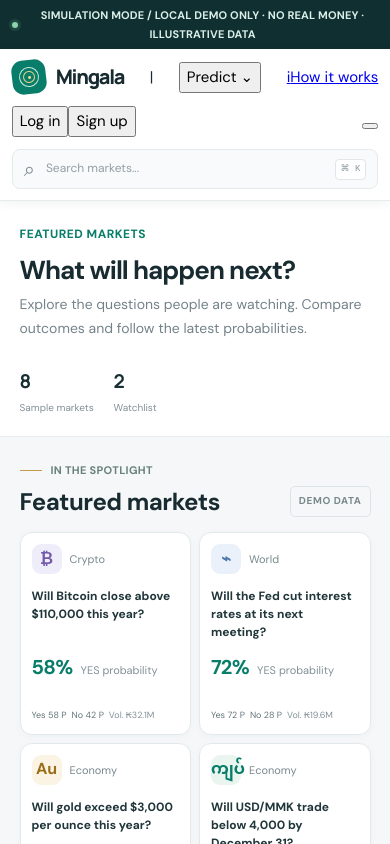
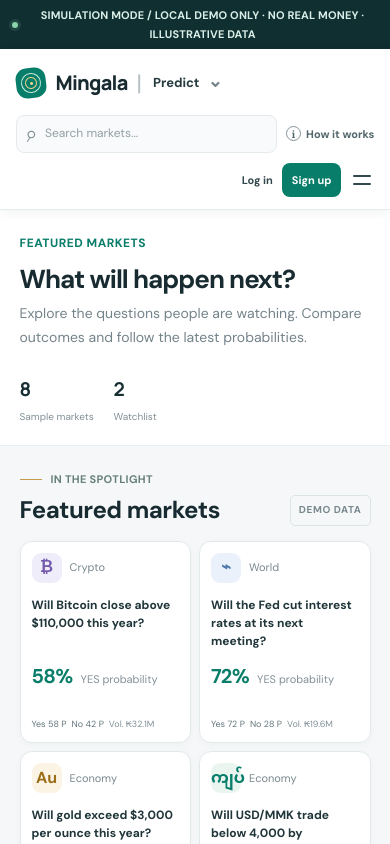
Before and after one commit to 0xmingalaba/khanthman0, a Next.js app: page /en in a window 390 px wide. Shown: the top 844 px of the page. Built offline with nearby package versions, Linux system fonts and the light colour scheme.

Commit message:
Style Mingala global navigation and dropdown menus

```diff
--- a/app/globals.css
+++ b/app/globals.css
@@ -415,3 +415,70 @@ html[lang="my"] .market-outcomes span{font-size:11px}
  .top-search{order:3;width:100%;max-width:none}
  .top-actions{margin-left:auto}
 }
+
+
+/* Mingala global navigation: original logo + Predict menu + search beside How it works. */
+.topbar{display:flex;align-items:center;justify-content:flex-start;gap:clamp(10px,1.35vw,20px);height:68px;padding:0 clamp(18px,4vw,64px);white-space:nowrap}
+.topbar>.brand{gap:10px}
+.topbar .brand-mark{width:34px;height:34px;flex:none}
+.topbar .brand-word{font-family:Manrope,sans-serif;font-size:23px;font-weight:800;letter-spacing:-.8px;color:#182b31}
+.nav-divider{color:#b5c0c3;font-size:23px;font-weight:300;line-height:1}
+.predict-wrap,.menu-wrap{position:relative;display:flex;align-items:center;flex:none}
+.predict-trigger{display:flex;align-items:center;gap:8px;border:0;background:transparent;color:#263b40;font-size:14px;font-weight:750;padding:12px 2px}
+.dropdown-chevron{font-size:18px;color:#77878c;line-height:1;transform:translateY(-2px)}
+.top-search{margin-left:auto;flex:none;width:min(250px,22vw);height:40px;display:flex;align-items:center;gap:9px;padding:0 11px;border:1px solid #e5ebed;border-radius:8px;background:#f8fafb;color:#7a8a90}
+.top-search .search-glyph{font-size:22px;line-height:1;transform:rotate(-15deg)}
+.top-search input{width:100%;min-width:0;border:0;outline:0;background:transparent;color:#20363b;font:inherit;font-size:12px}
+.top-search input::placeholder{color:#93a0a5}
+.top-search kbd{flex:none;padding:2px 5px;border:1px solid #e1e7e9;border-radius:4px;background:#fff;font-size:9px;color:#8b999e}
+.top-search:focus-within{border-color:#85cdb2;box-shadow:0 0 0 3px #dff2e9}
+.how-link{display:inline-flex;align-items:center;gap:8px;flex:none;text-decoration:none;color:#52666b;font-size:13px;font-weight:650}
+.how-link:hover,.login-button:hover{color:#087d69}
+.info-icon{width:17px;height:17px;display:grid;place-items:center;border:1.5px solid #849398;border-radius:50%;font-family:Georgia,serif;font-size:12px;font-weight:700;line-height:1}
+.auth-actions{display:flex;align-items:center;gap:15px;flex:none}
+.login-button,.signup-button{border:0;background:transparent;color:#33484d;font-size:13px;font-weight:700;padding:9px 0;white-space:nowrap}
+.signup-button{padding:10px 16px;border-radius:8px;background:#087d69;color:#fff}
+.signup-button:hover{background:#056452}
+.menu-trigger{width:30px;height:34px;display:flex;flex-direction:column;align-items:center;justify-content:center;gap:6px;border:0;background:transparent;padding:4px}
+.menu-trigger span{display:block;width:20px;height:2px;border-radius:2px;background:#33484d}
+.nav-dropdown{position:absolute;top:calc(100% + 13px);right:0;z-index:30;min-width:190px;padding:7px;border:1px solid #e3e9eb;border-radius:10px;background:#fff;box-shadow:0 12px 32px #142e321c;white-space:normal}
+.predict-dropdown{left:0;right:auto;min-width:180px}
+.nav-dropdown button{width:100%;display:flex;align-items:center;justify-content:space-between;gap:12px;border:0;border-radius:6px;background:transparent;padding:10px 11px;text-align:left;color:#40545a;font-size:13px;font-weight:600}
+.nav-dropdown button:hover{background:#eff7f3;color:#087d69}
+.menu-balance{display:flex;flex-direction:column;gap:3px;margin:6px 4px 2px;padding:11px 8px 5px;border-top:1px solid #edf1f2}
+.menu-balance span{font-size:9px;color:#849398;font-weight:750;letter-spacing:.5px}
+.menu-balance strong{font-size:14px;color:#087d69}
+.header-feedback{position:sticky;top:68px;z-index:14;padding:9px 18px;background:#fff8e8;border-bottom:1px solid #f0dfb7;color:#82662d;text-align:center;font-size:12px;line-height:1.6}
+.topbar button:focus-visible,.topbar a:focus-visible{outline:3px solid #85cdb2;outline-offset:3px;border-radius:5px}
+@media(max-width:1100px){
+ .topbar{gap:12px;padding-left:3%;padding-right:3%}
+ .top-search{width:min(220px,20vw)}
+ .auth-actions{gap:10px}
+}
+@media(max-width:820px){
+ .topbar{height:auto;min-height:68px;padding:12px 5%;flex-wrap:wrap;justify-content:flex-start;gap:12px}
+ .topbar>.brand{order:1}
+ .nav-divider{order:2}
+ .predict-wrap{order:3}
+ .top-search{order:4;flex:1 1 220px;width:auto;max-width:none;margin-left:0}
+ .how-link{order:5}
+ .auth-actions{order:6;margin-left:auto}
+ .menu-wrap{order:7}
+ .nav-dropdown{top:calc(100% + 8px)}
+ .header-feedback{top:0}
+}
+@media(max-width:560px){
+ .topbar{padding:11px 4%;gap:9px}
+ .topbar .brand-mark{width:30px;height:30px}
+ .topbar .brand-word{font-size:20px}
+ .predict-trigger{font-size:13px}
+ .top-search{flex-basis:160px;height:38px;padding:0 8px;gap:6px}
+ .top-search kbd{display:none}
+ .how-link{font-size:11px;gap:5px}
+ .info-icon{width:15px;height:15px;font-size:10px}
+ .auth-actions{gap:9px}
+ .login-button,.signup-button{font-size:11px}
+ .signup-button{padding:8px 10px}
+ .menu-trigger{width:24px}
+ .menu-trigger span{width:18px}
+}
```
